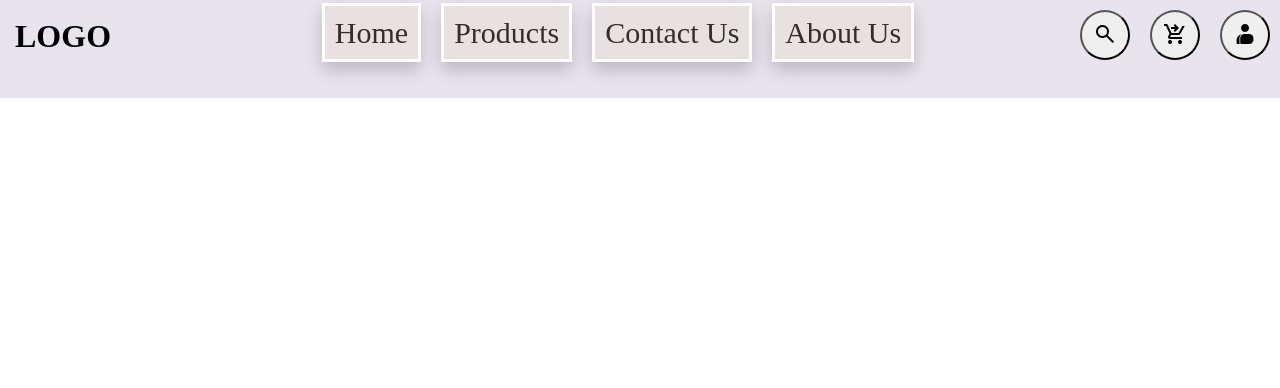
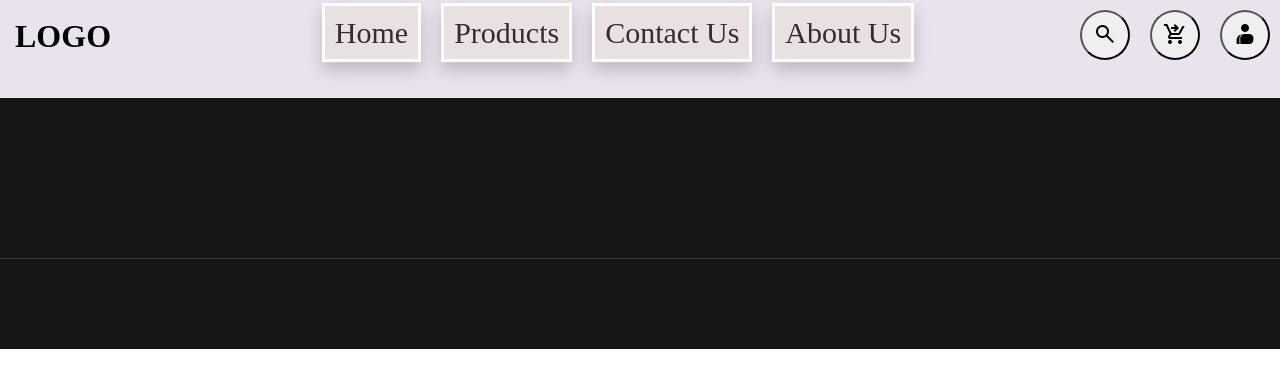
Before and after one commit to Mahmoud666-hub/Style-Spot, an Angular app in the folder app1/: page / in a window 1280 px wide. Shown: the top 388 px of the page. Built offline with nearby package versions, Linux system fonts and the light colour scheme.

Commit message:
Update footer.component.css

```diff
--- a/app1/src/app/footer/footer.component.css
+++ b/app1/src/app/footer/footer.component.css
@@ -0,0 +1,14 @@
+/*
+AyaHaggag
+*/
+.footerArea{
+  background:#151616;
+}
+.footerTop{
+  padding-top: 100px;
+  padding-bottom: 60px;
+}
+.footerBottom{
+  border-top: 1px solid #383838;
+    padding: 45px 0;
+}
```
